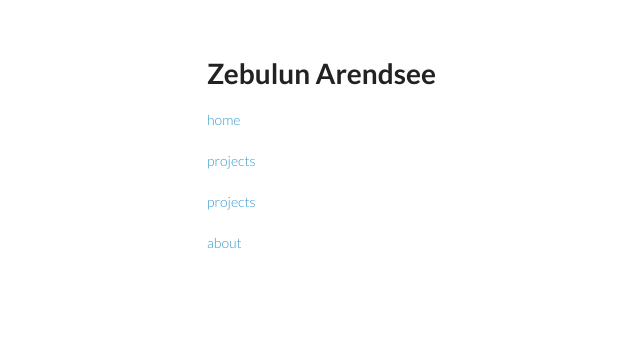
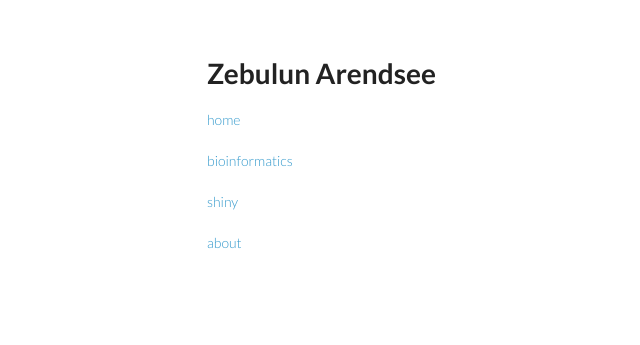
Before and after one commit to arendsee/arendsee.github.io, a Jekyll site: the page built from index.md, in a window 1280 px wide. Shown: the top 345 px of the page, without its empty margins (3-643 px from the left). Built offline with Jekyll 4.4.1, drawn with Linux system fonts in a browser that asks for light colours.

Commit message:
fixed link titles

```diff
--- a/_layouts/default.html
+++ b/_layouts/default.html
@@ -33,8 +33,8 @@
         <p></p>
 
         <p class="view"><a href="{{ site.url }}/">home</small></a></p>
-        <p class="view"><a href="{{ site.url }}/bioinformatics/">projects</small></a></p>
-        <p class="view"><a href="{{ site.url }}/shiny/">projects</small></a></p>
+        <p class="view"><a href="{{ site.url }}/bioinformatics/">bioinformatics</small></a></p>
+        <p class="view"><a href="{{ site.url }}/shiny/">shiny</small></a></p>
 		<p class="view"><a href="{{ site.url }}/about/">about</a></p>
       </header>
 
```
